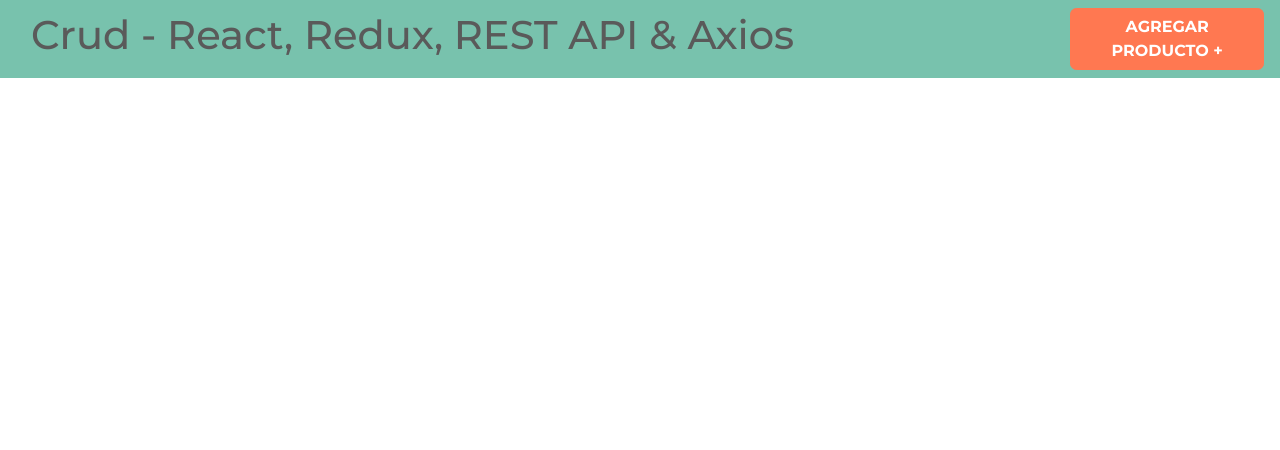
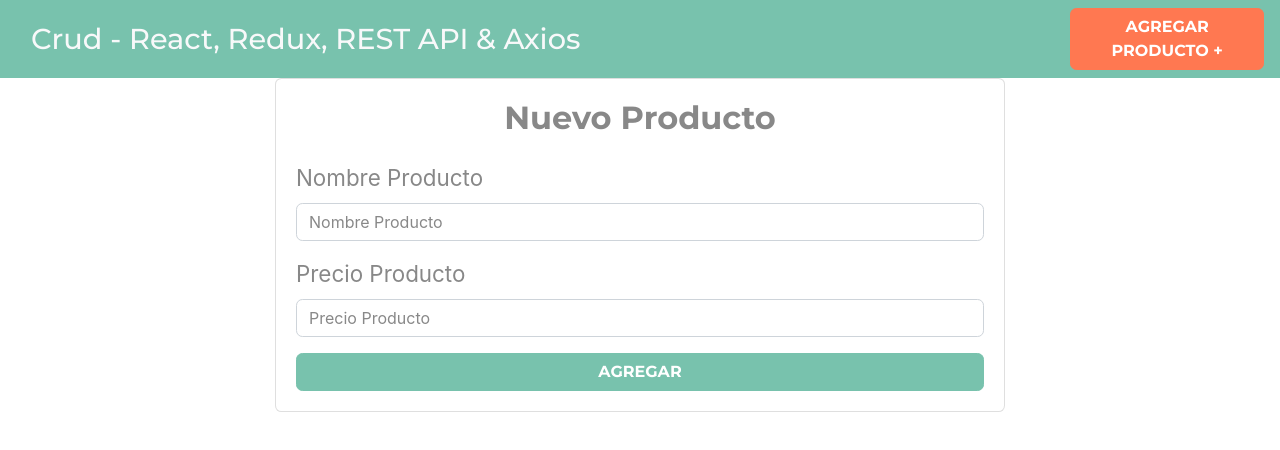
Before and after one commit to dgarciabravo13/crudredux, a React (Create React App) app: page /productos/nuevo in a window 1280 px wide. Shown: the top 450 px of the page. Built offline with nearby package versions, Linux system fonts and the light colour scheme.

Commit message:
create Form in new Product

```diff
--- a/package.json
+++ b/package.json
@@ -8,6 +8,7 @@
     "@testing-library/user-event": "^12.2.2",
     "react": "^17.0.1",
     "react-dom": "^17.0.1",
+    "react-router-dom": "^5.2.0",
     "react-scripts": "4.0.1",
     "web-vitals": "^0.2.4"
   },
--- a/src/App.js
+++ b/src/App.js
@@ -1,11 +1,22 @@
 import React from 'react';
 import Header from "./components/Header";
+import {BrowserRouter as Router, Route, Switch} from "react-router-dom";
+import Productos from "./components/Productos";
+import NuevoProducto from "./components/NuevoProducto";
+import EditarProducto from "./components/EditarProducto";
 
 function App() {
   return (
-    <>
-    <Header></Header>
-    </>
+    <Router>
+    <Header/>
+    <div className="container">
+      <Switch>
+        <Route exact path="/" component={Productos}/>
+        <Route exact path="/productos/nuevo" component={NuevoProducto}/>
+        <Route exact path="/productos/editar/:id" component={EditarProducto}/>
+      </Switch>
+    </div>
+    </Router>
   );
 };
 
--- /dev/null
+++ b/src/components/EditarProducto/index.js
@@ -0,0 +1,7 @@
+import React from "react";
+
+const EditarProducto = () => {
+  return <h1>Desde EditarProducto.js</h1>;
+};
+
+export default EditarProducto;
--- a/src/components/Header/index.js
+++ b/src/components/Header/index.js
@@ -1,17 +1,21 @@
 import React from "react";
+import { Link } from "react-router-dom";
 
 const Header = () => {
   return (
     <nav className="navbar navbar-expand-lg navbar-dark bg-primary justify-content-between">
       <div className="container">
-        <h1>Crud - React, Redux, REST API & Axios</h1>
+        <h1>
+          <Link to={"/"} className="text-light">
+            Crud - React, Redux, REST API & Axios
+          </Link>
+        </h1>
       </div>
-      <a
-        href="/productos/nuevo"
+      <Link to={"/productos/nuevo"}
         className="btn btn-danger nuevo-post d-block d-md-inline-block"
       >
         Agregar Producto &#43;
-      </a>
+      </Link>
     </nav>
   );
 };
--- /dev/null
+++ b/src/components/NuevoProducto/index.js
@@ -0,0 +1,45 @@
+import React from "react";
+
+const NuevoProducto = () => {
+  return (
+    <div className="row justify-content-center">
+      <div className="col-md-8">
+        <div className="card">
+          <div className="card-body">
+            <h2 className="text-center mb-4 font-weight-bold">
+              Nuevo Producto
+            </h2>
+            <form>
+              <div className="form-group">
+                <label>Nombre Producto</label>
+                <input
+                  type="text"
+                  className="form-control"
+                  placeholder="Nombre Producto"
+                  name="nombre"
+                />
+              </div>
+              <div className="form-group">
+                <label>Precio Producto</label>
+                <input
+                  type="number"
+                  className="form-control"
+                  placeholder="Precio Producto"
+                  name="precio"
+                />
+              </div>
+              <button
+                type="submit"
+                className="btn btn-primary font-weight-bold text-uppercase d-block w-100"
+              >
+                Agregar
+              </button>
+            </form>
+          </div>
+        </div>
+      </div>
+    </div>
+  );
+};
+
+export default NuevoProducto;
--- /dev/null
+++ b/src/components/Productos/index.js
@@ -0,0 +1,7 @@
+import React from "react";
+
+const Productos = () => {
+  return <h1>Desde Productos.js</h1>;
+};
+
+export default Productos;
```
Also changed, not shown: 2 other files (tests, documents, lock files or other folders).
